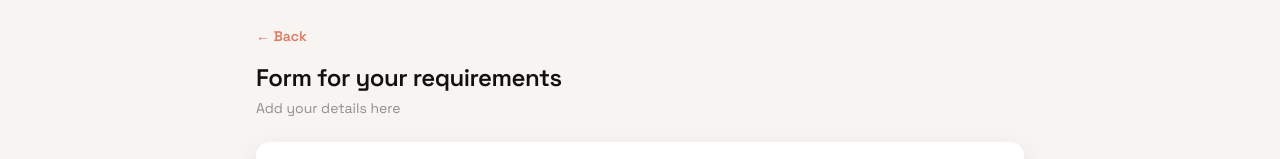
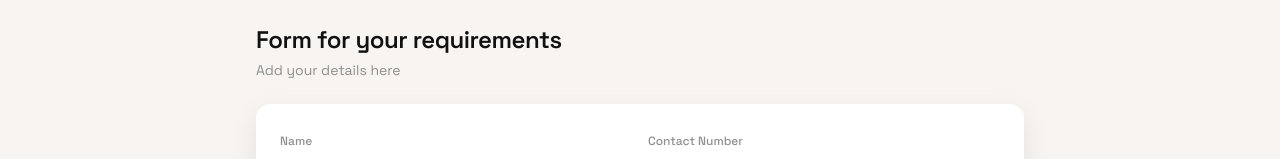
Before and after one commit to homeveda/frontend, a Next.js app: page /form in a window 1280 px wide. Shown: the top 159 px of the page. Built offline with nearby package versions, Linux system fonts and the light colour scheme; no server answers.

Commit message:
Back button removal

```diff
--- a/app/form/page.jsx
+++ b/app/form/page.jsx
@@ -151,9 +151,6 @@ export default function AddLeadPage() {
 
       <motion.div initial={{ opacity: 0, y: 8 }} animate={{ opacity: 1, y: 0 }} className="max-w-3xl mx-auto">
         <div className="mb-6">
-          <button onClick={() => router.back()} className="text-sm font-semibold mb-4" style={{ color: "#e07b63" }}>
-            ← Back
-          </button>
           <h2 style={{ color: "#111111", letterSpacing: "-0.02em" }} className="text-2xl font-semibold">
             Form for your requirements
           </h2>
```
